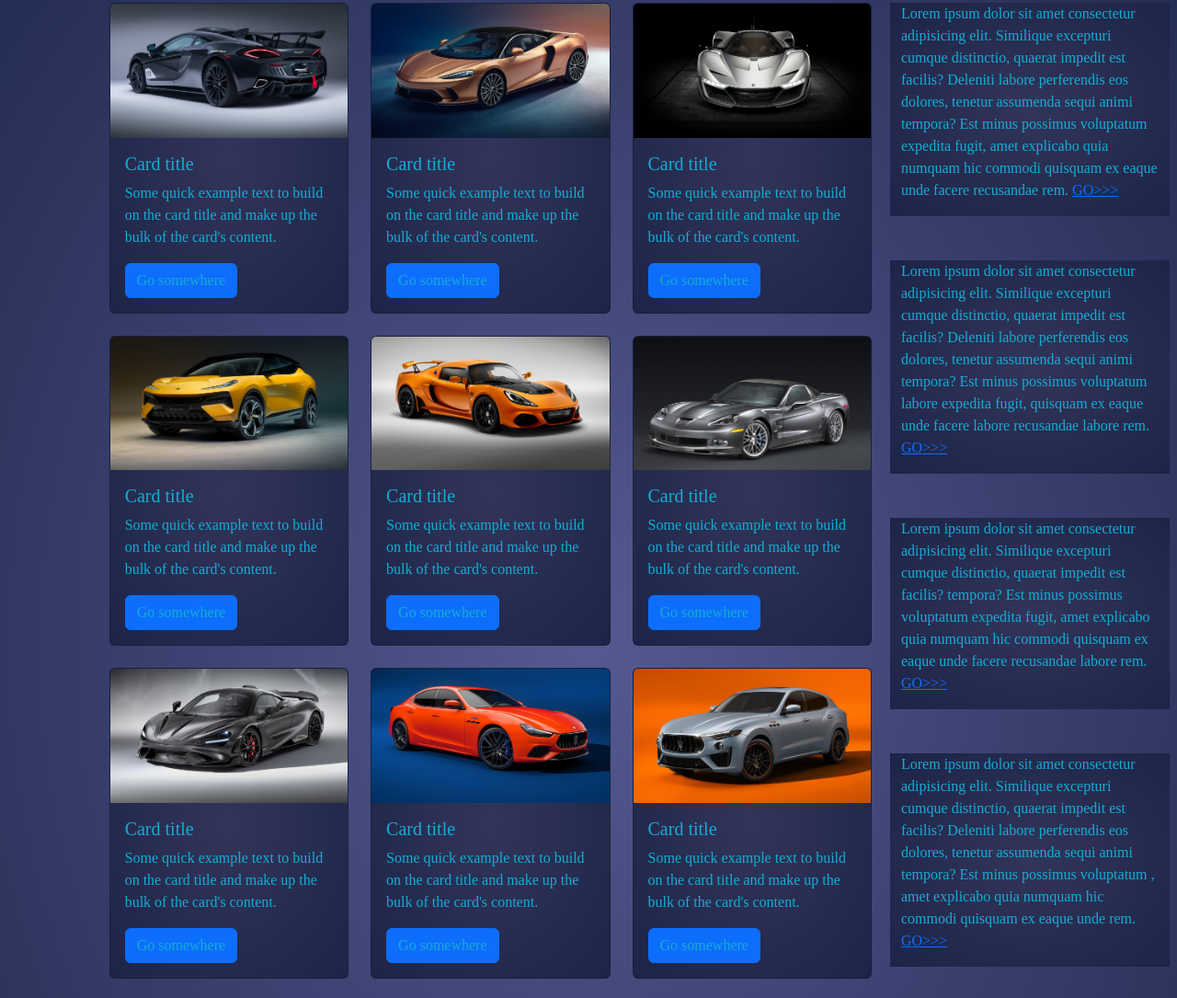
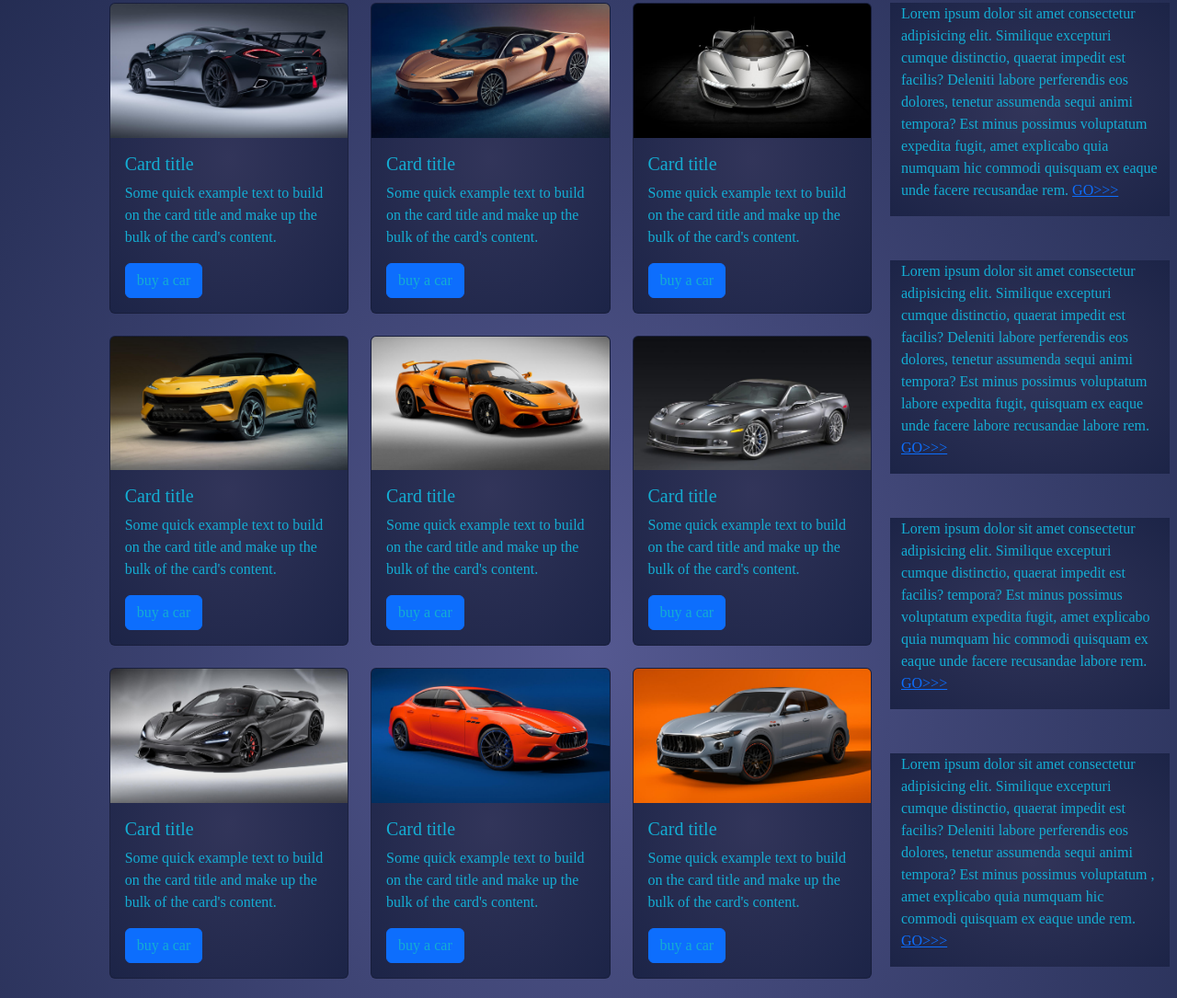
Before and after one commit to Z-S-Vasilich/Zmushko.github.io, a plain HTML site: page catalog.html in a window 1280 px wide. Shown: the part 110-1195 px from the top of the page at 92% size. Drawn offline with nearby package versions, Linux system fonts and the light colour scheme; a web font is replaced by a local one.

Commit message:
Update catalog.html

```diff
--- a/catalog.html
+++ b/catalog.html
@@ -70,7 +70,7 @@
                       card's
                       content.
                     </a></p>
-                  <a href="#" class="btn btn-primary">Go somewhere</a>
+                  <a href="#" class="btn btn-primary">buy a car</a>
                 </div>
               </div>
             </div>
@@ -84,7 +84,7 @@
                       card's
                       content.
                     </a></p>
-                  <a href="#" class="btn btn-primary">Go somewhere</a>
+                  <a href="#" class="btn btn-primary">buy a car</a>
                 </div>
               </div>
             </div>
@@ -98,7 +98,7 @@
                       card's
                       content.
                     </a></p>
-                  <a href="#" class="btn btn-primary">Go somewhere</a>
+                  <a href="#" class="btn btn-primary">buy a car</a>
                 </div>
               </div>
             </div>
@@ -112,7 +112,7 @@
                       card's
                       content.
                     </a></p>
-                  <a href="#" class="btn btn-primary">Go somewhere</a>
+                  <a href="#" class="btn btn-primary">buy a car</a>
                 </div>
               </div>
             </div>
@@ -126,7 +126,7 @@
                       card's
                       content.
                     </a></p>
-                  <a href="#" class="btn btn-primary">Go somewhere</a>
+                  <a href="#" class="btn btn-primary">buy a car</a>
                 </div>
               </div>
             </div>
@@ -140,7 +140,7 @@
                       card's
                       content.
                     </a></p>
-                  <a href="#" class="btn btn-primary">Go somewhere</a>
+                  <a href="#" class="btn btn-primary">buy a car</a>
                 </div>
               </div>
             </div>
@@ -154,7 +154,7 @@
                       card's
                       content.
                     </a></p>
-                  <a href="#" class="btn btn-primary">Go somewhere</a>
+                  <a href="#" class="btn btn-primary">buy a car</a>
                 </div>
               </div>
             </div>
@@ -168,7 +168,7 @@
                       card's
                       content.
                     </a></p>
-                  <a href="#" class="btn btn-primary">Go somewhere</a>
+                  <a href="#" class="btn btn-primary">buy a car</a>
                 </div>
               </div>
             </div>
@@ -182,7 +182,7 @@
                       card's
                       content.
                     </a></p>
-                  <a href="#" class="btn btn-primary">Go somewhere</a>
+                  <a href="#" class="btn btn-primary">buy a car</a>
                 </div>
               </div>
             </div>
@@ -196,7 +196,7 @@
                       card's
                       content.
                     </a></p>
-                  <a href="#" class="btn btn-primary">Go somewhere</a>
+                  <a href="#" class="btn btn-primary">buy a car</a>
                 </div>
               </div>
             </div>
```
